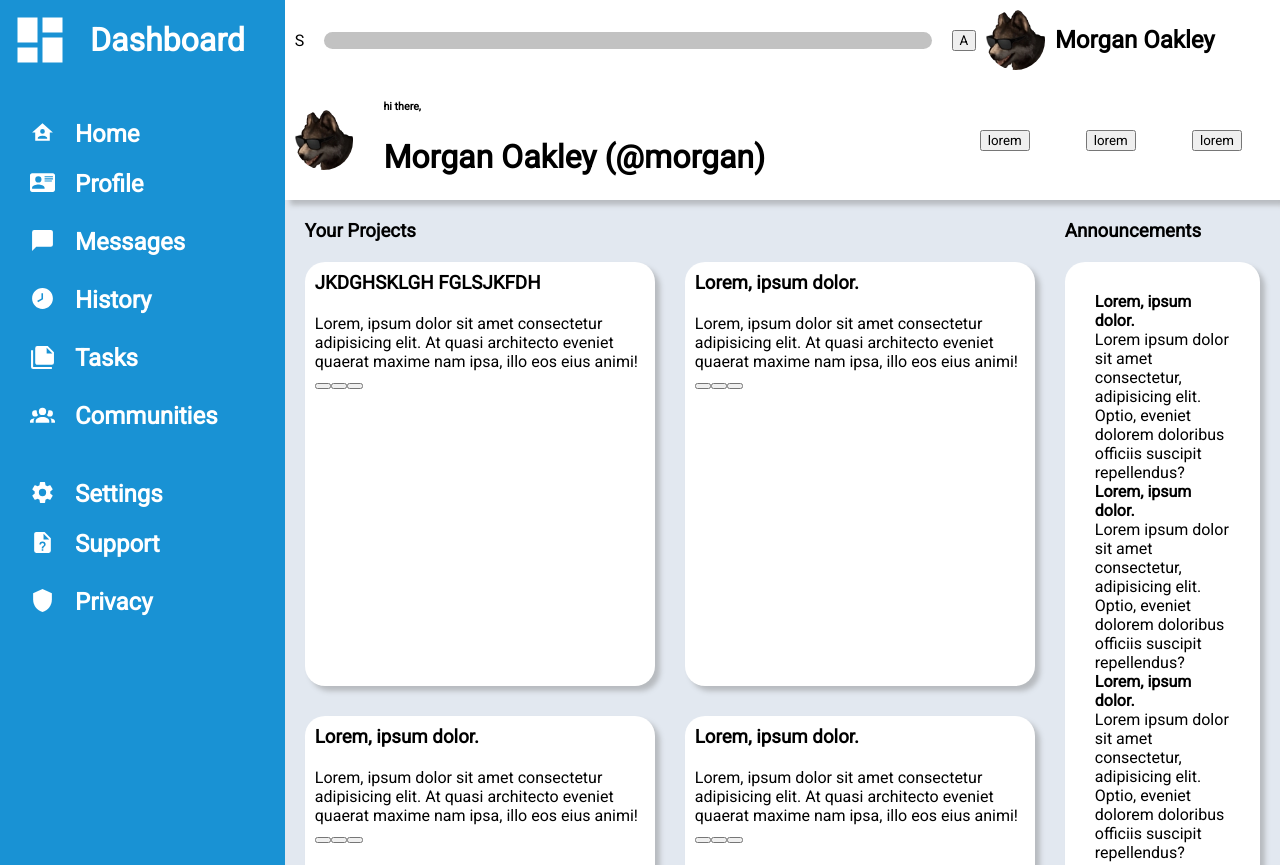
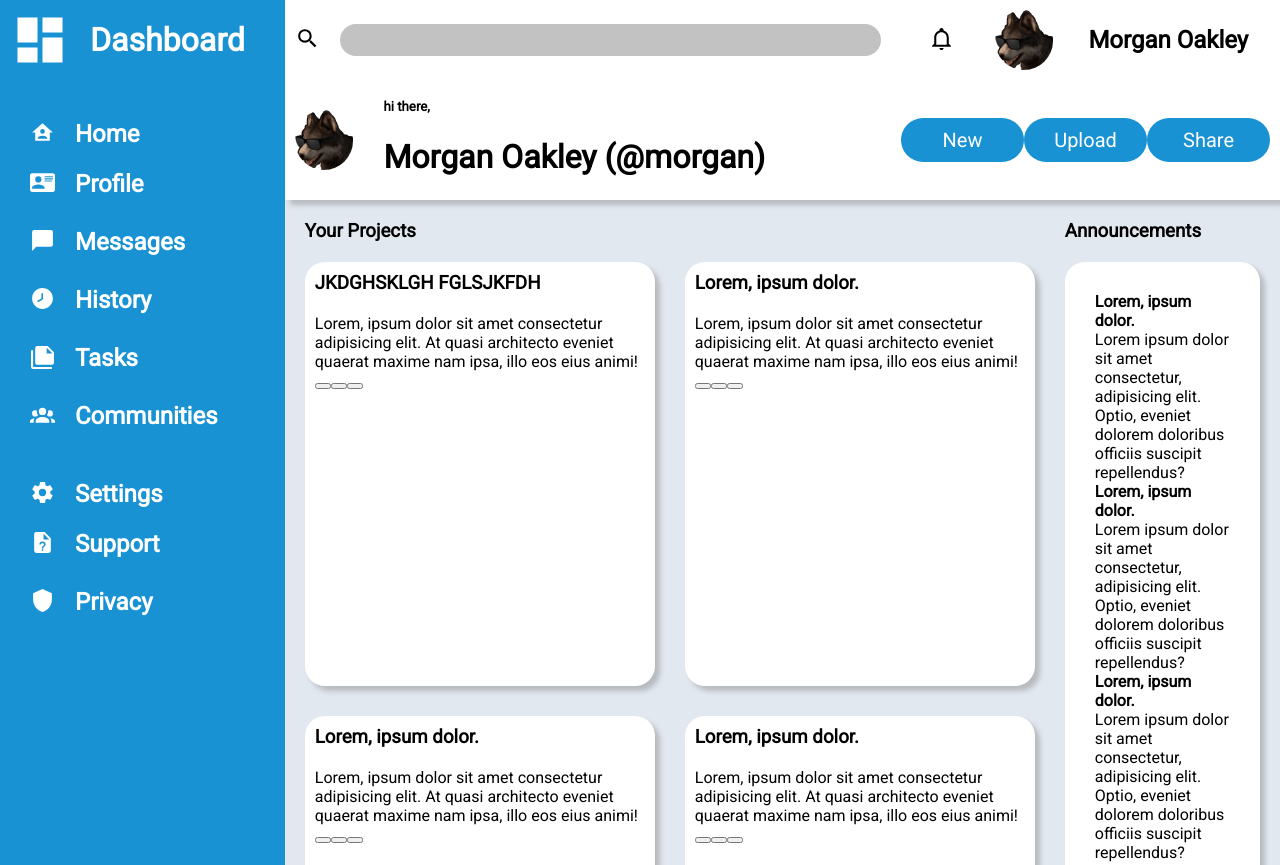
Before and after one commit to AmbiAngel/admin-dashboard-project, a website built with webpack: page dist/index.html in a window 1280 px wide. Shown: the top 865 px of the page. Built offline with Linux system fonts and the light colour scheme.

Commit message:
import 2 svgs for header. Complete header styling to match given design

```diff
--- a/src/style.css
+++ b/src/style.css
@@ -1,7 +1,7 @@
 @import url('https://fonts.googleapis.com/css2?family=Roboto&display=swap');
 
 *{
-    box-sizing: border-box;
+    box-sizing: content-box;
     font-family: Roboto, system-ui, -apple-system, BlinkMacSystemFont, 'Segoe UI', Roboto, Oxygen, Ubuntu, Cantarell, 'Open Sans', 'Helvetica Neue', sans-serif;
     margin: 0;
 }
@@ -12,6 +12,7 @@ h1, h2, h3, h4, h5, h6{
 
 :root{
     --bg-color: white;
+    --secondary-bg-color: #1992d4;
     --general-box-shadow: 5px 5px 5px rgba(128, 128, 128, 0.432);
 }
 
@@ -38,11 +39,15 @@ body{
     height: 25px;
 }
 
+.svg-smallest{
+    height: 25px;
+}
+
 
 /* Sidebar Section */
 .sidebar{
     grid-area: sidebar;
-    background-color: #1992d4;
+    background-color: var(--secondary-bg-color);
     padding: 10px;
     padding-right: 40px;
     color: white;
@@ -85,9 +90,9 @@ body{
     z-index: 1;
 }
 
-.topbar img {
+.pfp {
     border-radius: 90px;
-    height: 66px;
+    height: 60px;
 }
 
 /* Header section - Search area */
@@ -104,26 +109,30 @@ body{
 }
 
 #searchBar{
-    /* flex:10; */
-    /* height: fit-content; */
     background-color: rgb(194, 194, 194);
     border: none;
     border-radius: 20px;
+    height: 30px;
 }
 
 
 /* Header Section - Profile Buttons */
 .profileBtns{
-    display: grid;
-    grid-template-columns: auto auto 1fr;
-    gap:10px;
+    display: flex;
+    gap:35px;
     align-items: center;
+    justify-content: center;
 }
 
 .profileBtns-alertBtn{
-
+    border: none;
+    border-radius: 90px;
+    background-color: rgba(128, 128, 128, 0);
 }
 
+.profileBtns-alertBtn:hover{
+    background-color: rgb(216, 216, 216);
+}
 
 /* Header section - Greeting */
 .greeting{
@@ -159,10 +168,22 @@ body{
 
 /* Header section - Action Buttons */
 
-.actionBtns{
+.actionBtnsContainer{
     display: flex;
     align-items: center;
     justify-content: space-around;
+
+}
+
+.actionBtns{
+    background-color: var(--secondary-bg-color);
+    color: var(--bg-color);
+    font-size: 1.25rem;
+    border-radius: 30px;
+    padding: 10px 30px;
+    border: none;
+    width: 63px;
+
 }
 
 /* Main Content section */
@@ -272,6 +293,6 @@ body{
     margin: 0;
 }
 
-.trending-img, .topbar img{
+.trending-img{
     height: 60px;
 }
```
Also changed, not shown: dist/bundle.js, dist/images/bell-outline.svg (added), dist/images/magnify.svg (added), dist/index.html, src/imgs/icons/bell-outline.svg (added), src/imgs/icons/magnify.svg (added).
